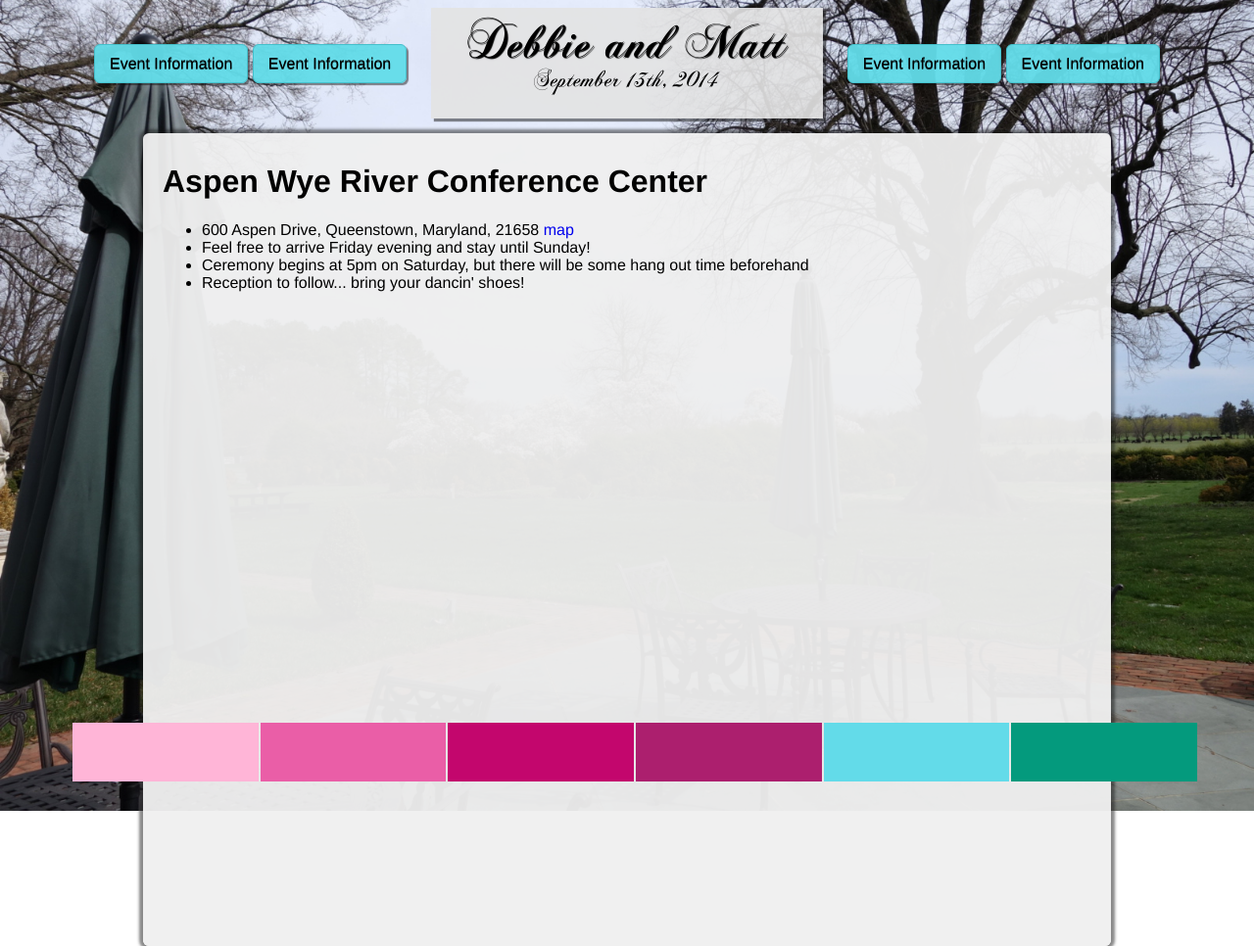
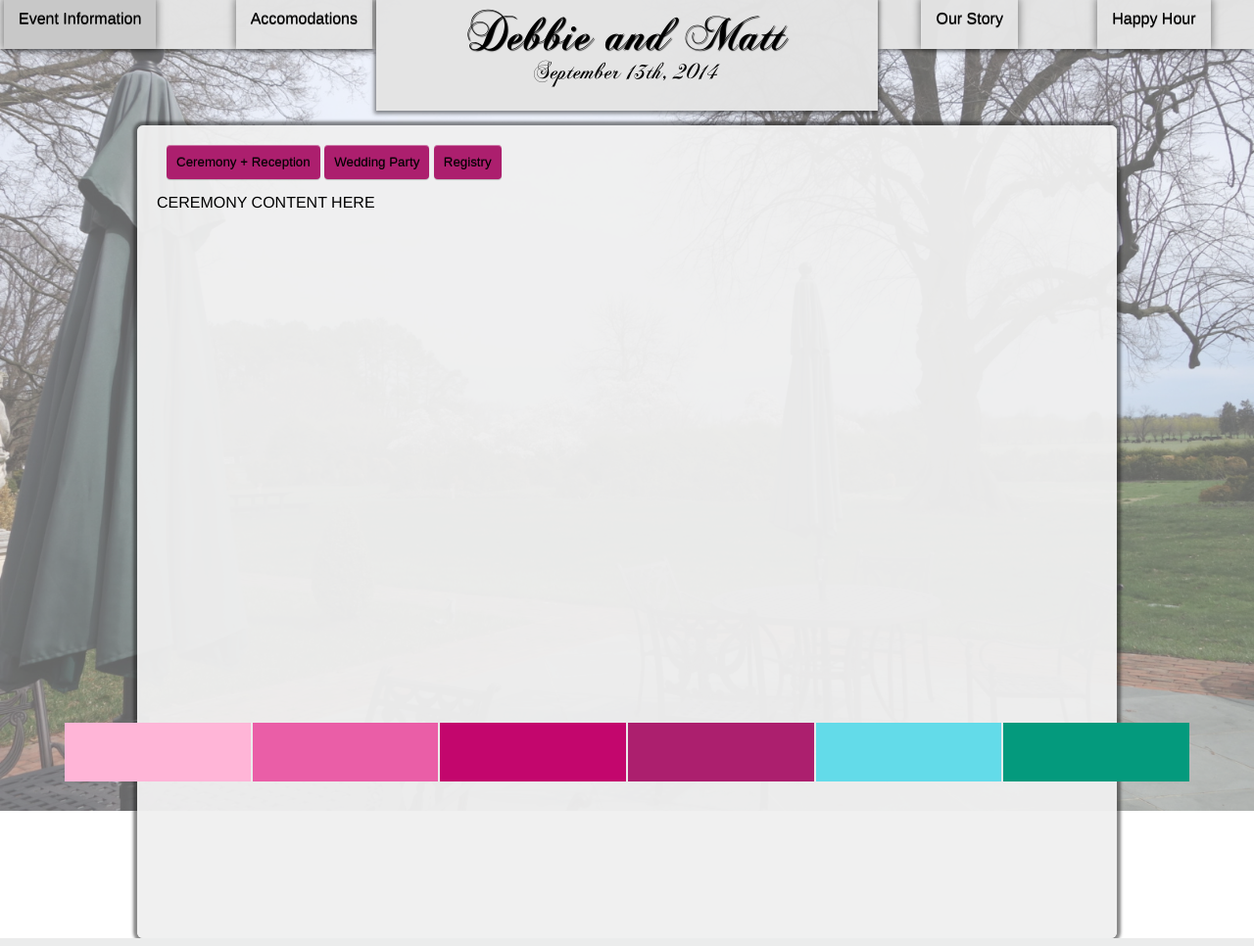
Before and after one commit to jaffee/jaffucci, a Flask app: page /event_information in a window 1280 px wide. Shown: the whole page at 98% size. Run offline with Flask 2, Linux system fonts and the light colour scheme; parts of the project's set-up code (start-up, migrations or seed data) failed here and were passed over; some libraries are stand-ins or nearby versions.

Commit message:
nav bar flush to top... content buttons, other junk

```diff
--- a/jaffucci/static/css/screen.css
+++ b/jaffucci/static/css/screen.css
@@ -8,10 +8,15 @@
 body {
     font-family: 'Helvetica Neue', Helvetica, Arial, sans-serif;
     height: 100%;
+    margin:0px;
+    padding:0px;
 }
 
-.container {
-    width: 90%;
+#header-container {
+    postion: absolute;
+    top: 0;
+    width: 100%;
+/*    background-color: rgba(0,255,0,0.95); */
     margin: 0 auto;
     text-align: center;
     display: table;
@@ -24,7 +29,7 @@
     height: 100%;
     margin: 0 auto;
     border-radius: 6px;
-    box-shadow:          0px 0px 3px 4px rgba(20,20,20,0.5);
+    box-shadow:         0px 0px 3px 4px rgba(20,20,20,0.5);
     margin-top: 15px;
 }
 
@@ -33,13 +38,22 @@
 }
 
 .main-title {
-    background-color:rgba(228,228,228,0.9);
+    position: relative;
+    background-color:rgba(228,228,228,0.98);
     display: inline-block;
     border-radius: 30;
+    border-top-left-radius: 0;
+    border-top-right-radius: 0;
     padding-left: 10px;
     padding-right: 10px;
     margin: 0 auto;
-    box-shadow:         3px 3px 1px 0px rgba(20,20,20,0.5);
+    box-shadow: 0px 1px 4px 2px rgba(20,20,20,0.5);
+    z-index: 10;
+    /* box-shadow: 3px 3px 1px 0px rgba(20,20,20,0.5); */
+}
+
+.right-nav {
+    z-index: 1;
 }
 
 .main-title > span {
@@ -61,7 +75,7 @@
      make sure you have an empty gif */
 }
 
-.container > a {
+#header-container > a {
     display: block;
     text-decoration: none;
     color: black;
@@ -76,29 +90,47 @@
 .navlink {
     vertical-align: top;
     display: table-cell;
-    /* background-color:rgba(234,94,167,0.5); */
+    height: 30%;
+    width: 30%;
+    /* background-color:rgba(228,228,228,0.9); */
+    /* box-shadow: 3px 3px 1px 0px rgba(20,20,20,0.5); */
+/*    background-image: linear-gradient(180deg, rgba(228,228,228,0.9), rgba(228,228,228,0.9) 30%, rgba(0,0,0,0) 31%, rgba(0,0,0,0)); */
 }
 
-.navlink > a {
-    background-color:rgba(99,221,233,0.95);
+.inner-nav {
+    height: 50px;
+    background-color:rgba(228,228,228,0.98);
+    box-shadow: 0px 4px 4px -2px rgba(20,20,20,0.5);
+}
+
+.inner-nav > a {
+/*    background-color:rgba(99,221,233,0.95);*/
     display: inline-block;
     text-decoration: none;
     text-shadow: 0 1px 0 rgba(0, 0, 0, 0.7);
-    border: solid 1px rgba(69,191,203,1);
+/*    border: solid 1px rgba(69,191,203,1); */
     font-size: 16px;
     color: black;
-    box-shadow:         2px 2px 1px 0px rgba(20,20,20,0.5);
-    border-radius: 6px;
+    vertical-align: top;
+    box-shadow:   0px -1px 8px 1px rgba(20,20,20,0.5);
     padding: 10px 15px;
-    margin-top: 10%;
-
+    height: 30px;
 }
 
-.navlink > a:hover {
-    background-color:rgba(119,241,253,0.95);
+
+div.right-nav > div > a:first-child {
+    margin-right: 20%;
 }
 
-.navlink > a:active {
+div.left-nav > div > a:last-child {
+    margin-left: 20%;
+}
+
+.inner-nav > a:hover {
+    background-color:rgba(240,240,240,0.98);
+}
+
+.inner-nav > a:active {
     background-color:rgba(69,191,203,1);
     box-shadow: inset 1px 1px 2px 1px rgba(50,50,50,0.5);
 }
@@ -111,7 +143,6 @@
 a {
     text-decoration: none;
 }
-
 
 .bottom-container {
    position:fixed;
@@ -191,6 +222,55 @@
     border: solid 1px #203E5F;
 }
 
+.button-container {
+    padding: 10px;
+    height: 40px;
+}
+
+.button-container > button {
+    padding: 10px;
+    border: none;
+    background: #ac1f6e;
+    color: black;
+}
+
+button {
+    padding: 10px 15px;
+    background: #4479BA;
+    color: #FFF;
+    -webkit-border-radius: 4px;
+    -moz-border-radius: 4px;
+    border-radius: 4px;
+    border: solid 1px;
+    text-shadow: 0 -1px 0 rgba(0, 0, 0, 0.4);
+    -webkit-box-shadow: inset 0 1px 0 rgba(255, 255, 255, 0.4), 0 1px 1px rgba(0, 0, 0, 0.2);
+    -moz-box-shadow: inset 0 1px 0 rgba(255, 255, 255, 0.4), 0 1px 1px rgba(0, 0, 0, 0.2);
+    box-shadow: inset 0 1px 0 rgba(255, 255, 255, 0.4), 0 1px 1px rgba(0, 0, 0, 0.2);
+    -webkit-transition-duration: 0.2s;
+    -moz-transition-duration: 0.2s;
+    transition-duration: 0.2s;
+    -webkit-user-select:none;
+    -moz-user-select:none;
+    -ms-user-select:none;
+    user-select:none;
+}
+button:hover {
+    background: #049a7d;
+    /*border: solid 1px #2A4E77;*/
+    text-decoration: none;
+}
+button:active {
+    -webkit-box-shadow: inset 0 1px 4px rgba(0, 0, 0, 0.6);
+    -moz-box-shadow: inset 0 1px 4px rgba(0, 0, 0, 0.6);
+    box-shadow: inset 0 1px 4px rgba(0, 0, 0, 0.6);
+    background: #2E5481;
+/*    border: solid 1px #203E5F; */
+}
+
+.selected {
+    background-color:rgba(200,200,200,0.98) !important;
+}
+
 /* .ourlightpink { */
 /*     background-color: #ffb5d7; */
 /* } */
--- /dev/null
+++ b/jaffucci/static/js/jaffucci.js
@@ -0,0 +1,8 @@
+var get_display_content_function = function (selector) {
+    return function (e) {
+	$(".subcontent").hide("fast");
+	$(".button-container > button").removeClass("selected");
+	$(e.target).addClass("selected");
+	$(selector).show("fast");
+    };
+};
--- a/jaffucci/templates/base.html
+++ b/jaffucci/templates/base.html
@@ -20,18 +20,22 @@
     {% endwith %}
 
     {% block header %}
-      <div class="container">
+      <div id="header-container">
 	<div class="left-nav navlink">
-	  <a href={{ url_for("event_information") }}> Event Information</a>
-	  <a href={{ url_for("event_information") }}> Event Information</a>
+	  <div class="inner-nav">
+	    <a href={{ url_for("event_information") }} class="{{ selected.event_information }}"> Event Information</a>
+	    <a href={{ url_for("accomodations") }} class="{{ selected.accomodations }}"> Accomodations</a>
+	  </div>
 	</div>
 	<a class="main-title" href="{{ url_for('home') }}">
 	  <span class="cursive">Debbie and Matt</span>
 	  <div class="subtitle cursive"> September 13th, 2014 </div>
 	</a>
 	<div class="right-nav navlink">
-	  <a href={{ url_for("event_information") }}> Event Information</a>
-	  <a href={{ url_for("event_information") }}> Event Information</a>
+	  <div class="inner-nav">
+	    <a href={{ url_for("our_story") }} class="{{ selected.our_story }}"> Our Story</a>
+	    <a href={{ url_for("happy_hour") }} class="{{ selected.happy_hour }}"> Happy Hour</a>
+	  </div>
 	</div>
       </div>
     {% endblock %}
--- a/jaffucci/templates/event_information.html
+++ b/jaffucci/templates/event_information.html
@@ -1,9 +1,10 @@
 {% extends "base.html" %}
 
 {% block scripts %}
+  <script src="//ajax.googleapis.com/ajax/libs/jquery/1.11.0/jquery.min.js"></script>
   <style type="text/css">
     html {
-    background: url(/static/img/aspen_wye.jpg) no-repeat center center;
+    background: linear-gradient(rgba(255,255,255,0.4),rgba(255,255,255,0.4)), url(/static/img/aspen_wye.jpg) no-repeat center center;
     background-size: cover;
     }
   </style>
@@ -12,13 +13,30 @@
 
 {% block body %}
   <div class="content">
-    <h1> Aspen Wye River Conference Center </h1>
-    <ul>
-      <li> 600 Aspen Drive, Queenstown, Maryland, 21658 <a href="https://www.google.com/maps/dir//38.9105724,-76.1147488/@38.910491,-76.1149688,397m/data=!3m1!1e3!4m3!4m2!1m0!1m0">map</a></li>
-      <li> Feel free to arrive Friday evening and stay until Sunday! </li>
-      <li> Ceremony begins at 5pm on Saturday, but there will be some hang out time beforehand </li>
-      <li> Reception to follow... bring your dancin' shoes! </li>
-    </ul>
+  <div class="button-container">
+    <button id="ceremony"> Ceremony + Reception </button>
+    <button id="wedding-party"> Wedding Party </button>
+    <button id="registry"> Registry </button>
+  </div>
 
+    <div id="ceremony-content" class="subcontent">
+      CEREMONY CONTENT HERE
+    </div>
+    <div id="wedding-party-content" style="display: none;" class="subcontent">
+      WEDDING PARTY CONTENT HERE
+    </div>
+    <div id="registry-content" style="display: none;" class="subcontent">
+      REGISTRY CONTENT HERE
+    </div>
   </div>
 {% endblock %}
+
+
+{% block endscripts %}
+  <script src="{{ url_for('static', filename='js/jaffucci.js') }}"> </script>
+  <script>
+    $("#ceremony").click(get_display_content_function("#ceremony-content"));
+    $("#wedding-party").click(get_display_content_function("#wedding-party-content"));
+    $("#registry").click(get_display_content_function("#registry-content"));
+  </script>
+{% endblock %}
--- a/jaffucci/views.py
+++ b/jaffucci/views.py
@@ -27,13 +27,33 @@
 @app.route('/home')
 def home():
     return render_template("home.html",
-                           title="Debbie and Matt")
+                           title="Debbie and Matt",
+                           selected={})
 
 
 @app.route('/event_information')
 def event_information():
     return render_template("event_information.html",
-                           title="Event Info")
+                           title="Event Info",
+                           selected={"event_information": "selected"})
+
+@app.route('/accomodations')
+def accomodations():
+    return render_template("accomodations.html",
+                           title="Accomodations",
+                           selected={"accomodations": "selected"})
+
+@app.route('/our_story')
+def our_story():
+    return render_template("our_story.html",
+                           title="Our Story",
+                           selected={"our_story": "selected"})
+
+@app.route('/happy_hour')
+def happy_hour():
+    return render_template("happy_hour.html",
+                           title="Happy Hour",
+                           selected={"happy_hour": "selected"})
 
 @app.route('/image_check')
 @login_required
--- a/runserver.py
+++ b/runserver.py
@@ -1,2 +1,2 @@
 from jaffucci import app
-app.run(debug=True)
+app.run(debug=True, host='0.0.0.0')
```
Also changed, not shown: jaffucci/templates/accomodations.html (added, +50 -0 lines).
